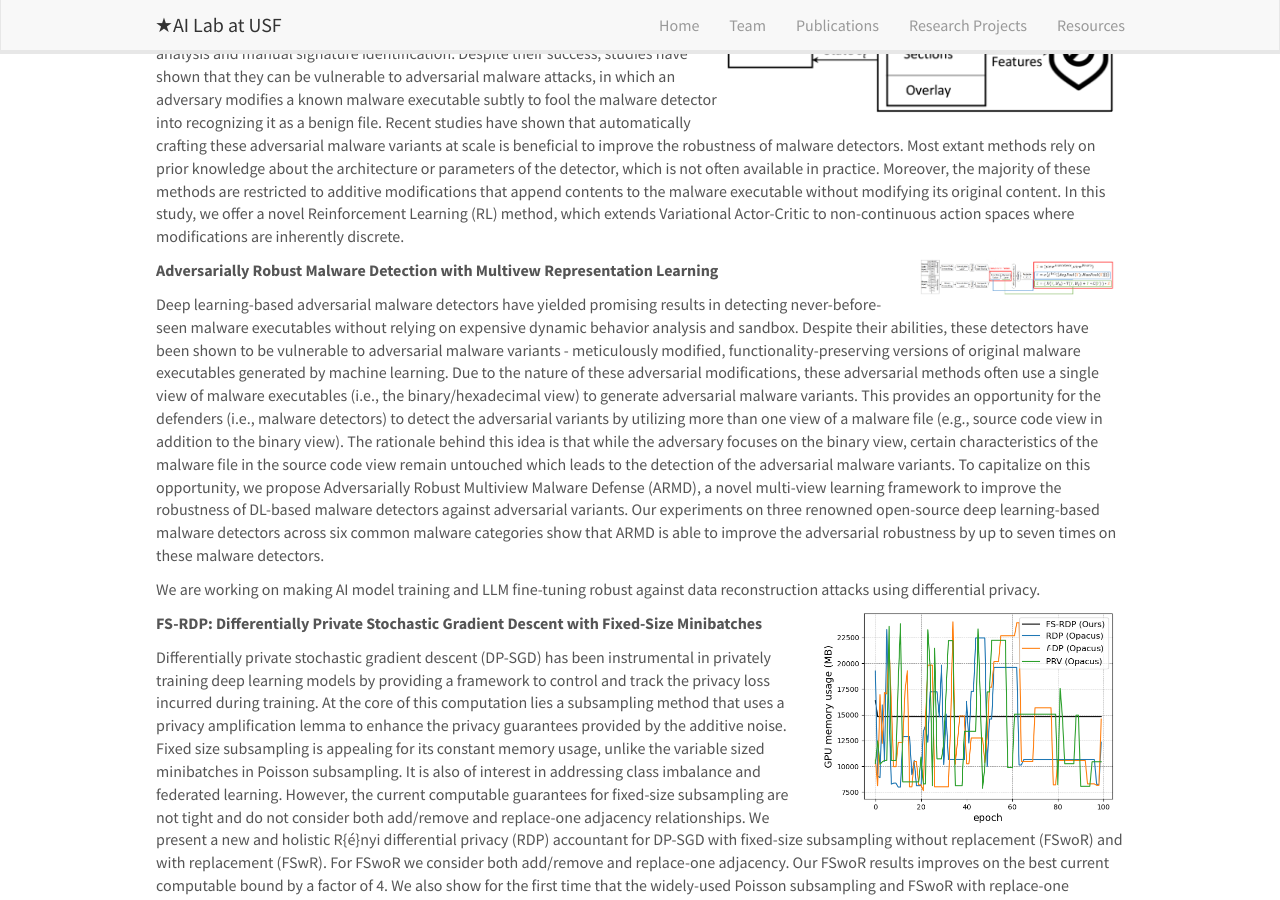
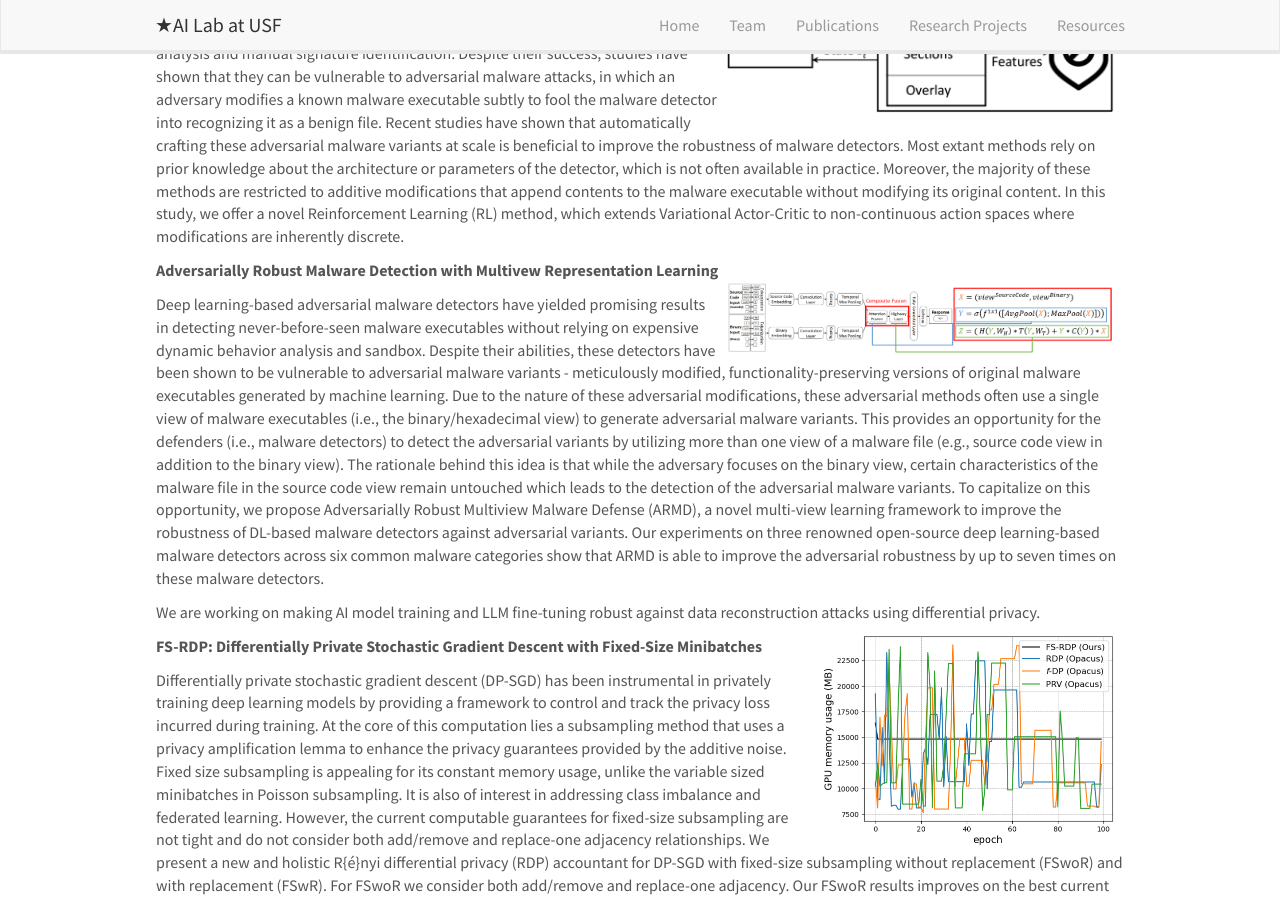
Before and after one commit to star-ailab/star-ailab.github.io, a Jekyll site: the page built from _pages/research.md, in a window 1280 px wide and 900 px high, scrolled down 716 px. Built offline with Jekyll 4.4.1, drawn with Linux system fonts in a browser that asks for light colours; nearby versions of some CDN libraries.

Commit message:
Update research.md

```diff
--- a/_pages/research.md
+++ b/_pages/research.md
@@ -24,7 +24,7 @@ We introduce the ARMOR methods as novel approaches to enhancing the adversarial
 
 Recent machine learning- and deep learning-based static malware detectors have shown breakthrough performance in identifying unseen malware variants. As a result, they are increasingly being adopted to lower the cost of dynamic malware analysis and manual signature identification. Despite their success, studies have shown that they can be vulnerable to adversarial malware attacks, in which an adversary modifies a known malware executable subtly to fool the malware detector into recognizing it as a benign file. Recent studies have shown that automatically crafting these adversarial malware variants at scale is beneficial to improve the robustness of malware detectors. Most extant methods rely on prior knowledge about the architecture or parameters of the detector, which is not often available in practice. Moreover, the majority of these methods are restricted to additive modifications that append contents to the malware executable without modifying its original content. In this study, we offer a novel Reinforcement Learning (RL) method, which extends Variational Actor-Critic to non-continuous action spaces where modifications are inherently discrete.
 
-**Adversarially Robust Malware Detection with Multivew Representation Learning**  ![]({{ site.url }}{{ site.baseurl }}/images/respic/armd.png){: style="width: 20%; float: right; margin: 0px 10px"}
+**Adversarially Robust Malware Detection with Multivew Representation Learning**  ![]({{ site.url }}{{ site.baseurl }}/images/respic/armd.png){: style="width: 40%; float: right; margin: 0px 10px"}
 
 Deep learning-based adversarial malware detectors have yielded promising results in detecting never-before-seen malware executables without relying on expensive dynamic behavior
 analysis and sandbox. Despite their abilities, these detectors have been shown to be vulnerable to adversarial malware variants - meticulously modified, functionality-preserving
```
